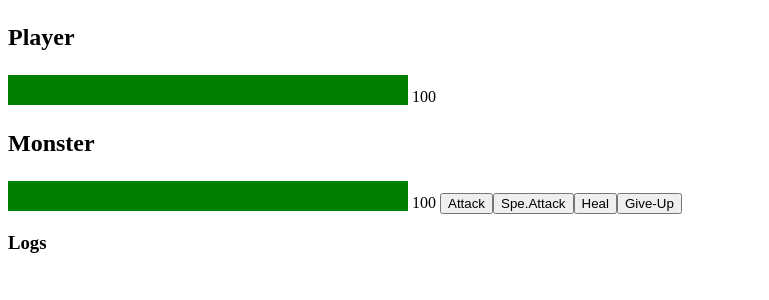
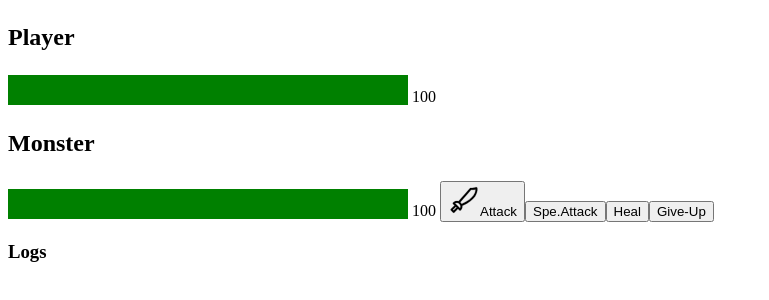
Before and after one commit to AoiLeyos/MonsterSlayerAngular, an Angular app: page / in a window 1280 px wide. Shown: the top 300 px of the page, without its empty margins (0-769 px from the left). Built offline with nearby package versions, Linux system fonts and the light colour scheme.

Commit message:
feat(attack-button.component.html)add svgimg on button

```diff
--- a/src/app/buttons/attack-button/attack-button.component.html
+++ b/src/app/buttons/attack-button/attack-button.component.html
@@ -1,2 +1,23 @@
-<button (click)="Attack()"
-        [disabled]="heroHealthService.currentHealth === 0 || monsterHealthService.currentHealth === 0">Attack</button>
+<button (click)="Attack()" class="btn"
+        [disabled]="heroHealthService.currentHealth === 0 || monsterHealthService.currentHealth === 0">
+        <svg fill="#000000" height="32px" width="32px" version="1.1" id="Capa_1"
+             xmlns="http://www.w3.org/2000/svg"
+             xmlns:xlink="http://www.w3.org/1999/xlink"
+             viewBox="-29.7 -29.7 356.40 356.40" xml:space="preserve"
+             stroke="#000000" transform="matrix(1, 0, 0, 1, 0, 0)rotate(0)">
+                <g id="SVGRepo_bgCarrier" stroke-width="0"></g>
+                <g id="SVGRepo_tracerCarrier" stroke-linecap="round"
+                   stroke-linejoin="round" stroke="#CCCCCC"
+                   stroke-width="11.88">
+                        <path
+                              d="M295.946,15.566c-0.398-3.012-2.157-5.673-4.773-7.219c-2.615-1.546-5.795-1.805-8.624-0.701 c-18.025,7.026-37.448,9.297-57.73,6.757c-3.251-0.411-6.5,0.823-8.665,3.289L88.379,163.297 c-6.076-2.024-12.498-3.093-19.088-3.093c-16.108,0-31.252,6.286-42.642,17.7c-3.852,3.86-3.852,10.111-0.001,13.973l16.789,16.827 L2.889,249.342c-3.852,3.86-3.852,10.112,0,13.973l23.759,23.811c1.855,1.859,4.375,2.904,7.002,2.904 c2.627,0,5.146-1.045,7.002-2.904l40.519-40.606l16.76,16.796c1.855,1.859,4.374,2.904,7.001,2.904c2.628,0,5.146-1.045,7.002-2.904 c13.8-13.83,19.483-32.755,17.072-50.789c68.816-32.179,117.16-68.222,143.683-107.156C292.212,76.71,300.036,46.496,295.946,15.566 z M33.65,266.136l-9.786-9.808l33.548-33.621l9.786,9.808L33.65,266.136z M104.067,241.458l-55.595-55.717 c6.225-3.753,13.368-5.756,20.818-5.756c10.817,0,20.988,4.223,28.64,11.892C111.324,205.3,113.37,225.857,104.067,241.458z M256.34,94.233c-24.188,35.505-68.998,68.865-133.214,99.201c-2.812-5.602-6.531-10.859-11.192-15.529 c-1.796-1.801-3.696-3.458-5.669-4.999L227.635,34.599c17.117,1.545,33.718,0.089,49.565-4.339 C277.431,52.068,270.44,73.535,256.34,94.233z">
+                        </path>
+                </g>
+                <g id="SVGRepo_iconCarrier">
+                        <path
+                              d="M295.946,15.566c-0.398-3.012-2.157-5.673-4.773-7.219c-2.615-1.546-5.795-1.805-8.624-0.701 c-18.025,7.026-37.448,9.297-57.73,6.757c-3.251-0.411-6.5,0.823-8.665,3.289L88.379,163.297 c-6.076-2.024-12.498-3.093-19.088-3.093c-16.108,0-31.252,6.286-42.642,17.7c-3.852,3.86-3.852,10.111-0.001,13.973l16.789,16.827 L2.889,249.342c-3.852,3.86-3.852,10.112,0,13.973l23.759,23.811c1.855,1.859,4.375,2.904,7.002,2.904 c2.627,0,5.146-1.045,7.002-2.904l40.519-40.606l16.76,16.796c1.855,1.859,4.374,2.904,7.001,2.904c2.628,0,5.146-1.045,7.002-2.904 c13.8-13.83,19.483-32.755,17.072-50.789c68.816-32.179,117.16-68.222,143.683-107.156C292.212,76.71,300.036,46.496,295.946,15.566 z M33.65,266.136l-9.786-9.808l33.548-33.621l9.786,9.808L33.65,266.136z M104.067,241.458l-55.595-55.717 c6.225-3.753,13.368-5.756,20.818-5.756c10.817,0,20.988,4.223,28.64,11.892C111.324,205.3,113.37,225.857,104.067,241.458z M256.34,94.233c-24.188,35.505-68.998,68.865-133.214,99.201c-2.812-5.602-6.531-10.859-11.192-15.529 c-1.796-1.801-3.696-3.458-5.669-4.999L227.635,34.599c17.117,1.545,33.718,0.089,49.565-4.339 C277.431,52.068,270.44,73.535,256.34,94.233z">
+                        </path>
+                </g>
+        </svg>
+        <span class="text">Attack</span>
+</button>
```
